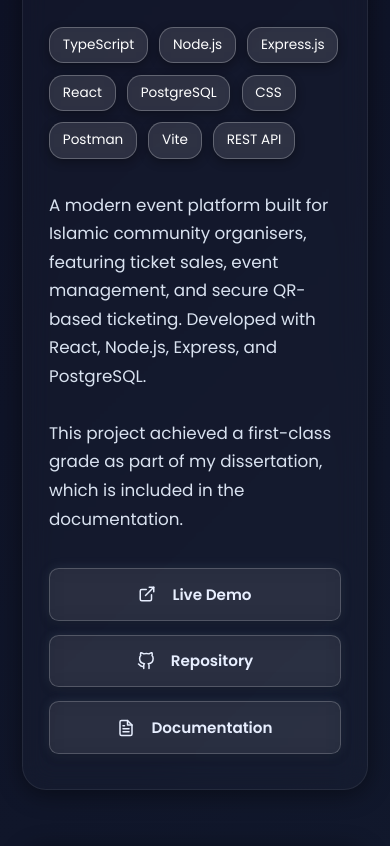
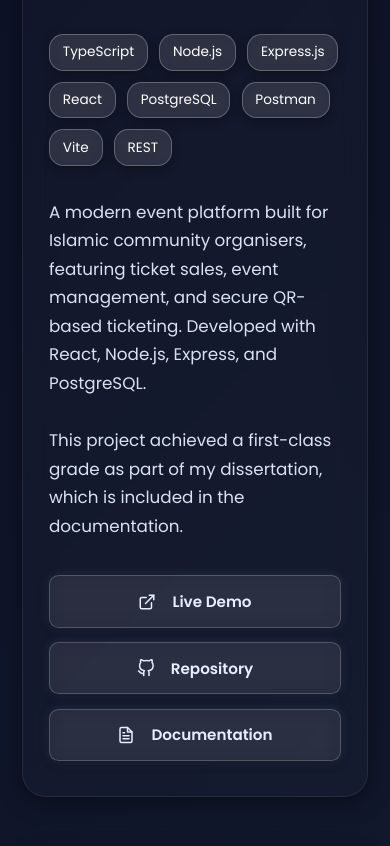
Before and after one commit to mh1803/Portfolio, a React (Vite) app in the folder mahdi-hussain-portfolio/: page / in a window 390 px wide. Shown: the part 2780-3626 px from the top of the page. Built offline with nearby package versions, Linux system fonts and the light colour scheme.

Commit message:
Updated project section

```diff
--- a/mahdi-hussain-portfolio/public/Projects.module.css
+++ b/mahdi-hussain-portfolio/public/Projects.module.css
@@ -11,6 +11,7 @@
   position: relative;
   overflow-x: hidden;
   scroll-margin-top: 80px;
+  padding-bottom: 120px;
 }
 
 
@@ -246,6 +247,8 @@
 @media (max-width: 750px) {
   .projectsSection {
     padding: 3rem 1.4rem;
+    padding-bottom: 80px;
+    scroll-margin-top: 120px;
   }
 
   .projectImage {
--- a/mahdi-hussain-portfolio/src/components/Projects.tsx
+++ b/mahdi-hussain-portfolio/src/components/Projects.tsx
@@ -35,8 +35,8 @@ const Projects: React.FC = () => {
 
       This project achieved a first-class grade as part of my dissertation, which is included in the documentation.`,
 
-      tech: ["TypeScript", "Node.js", "Express.js", "React", "PostgreSQL", "CSS", "Postman", "Vite", "REST API"],
-      liveDemo: "#",
+      tech: ["TypeScript", "Node.js", "Express.js", "React", "PostgreSQL", "Postman", "Vite", "REST"],
+      liveDemo: "https://eventqibla.netlify.app/",
       repository: "https://github.com/mh1803/EventQibla",
       documentation: Dissertation,
       image: EventQibla,
```
Also changed, not shown: mahdi-hussain-portfolio/public/EventQibla.png, mahdi-hussain-portfolio/public/Portfolio.png.
